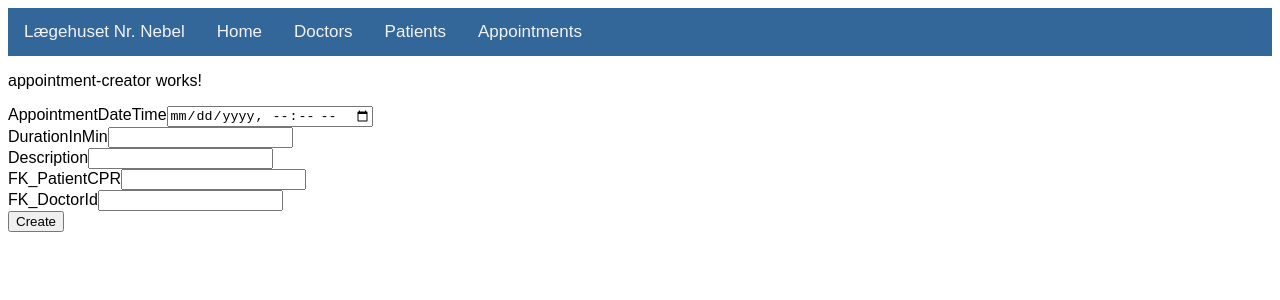
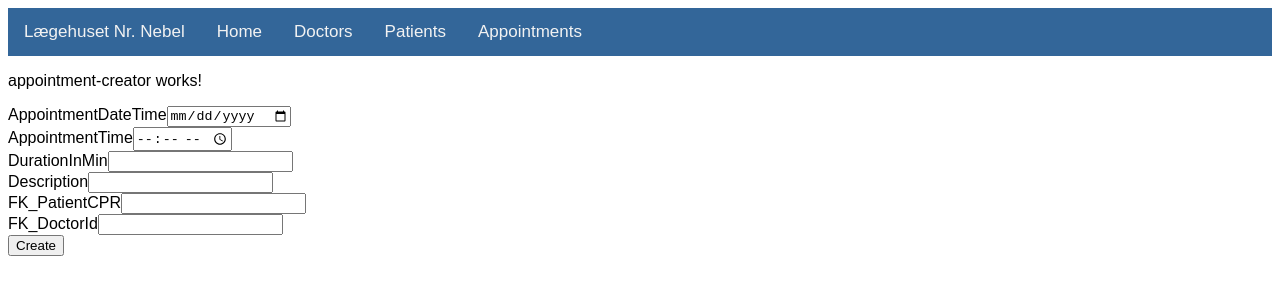
Before and after one commit to scupak/CS2020_exam_project_Frontend, an Angular app: page /appointment-creator in a window 1280 px wide. Shown: the top 300 px of the page. Built offline with nearby package versions, Linux system fonts and the light colour scheme.

Commit message:
made time setting

```diff
--- a/src/app/appointment/appointment-creator/appointment-creator.component.html
+++ b/src/app/appointment/appointment-creator/appointment-creator.component.html
@@ -4,10 +4,16 @@
 <form [formGroup]="appointmentForm" (ngSubmit)="save()">
   <div class="form-group">
     <label>AppointmentDateTime</label>
-    <input type="datetime-local" formControlName="AppointmentDateTime" class="form-control" required/>
+    <input type="date" formControlName="AppointmentDateTime" class="form-control" required/>
     <div *ngIf="AppointmentDateTime.invalid && submitted" class="alert-danger">
       <div *ngIf="AppointmentDateTime.errors.required">AppointmentDateTime is required</div>
     </div>
+    <div class="form-group">
+      <label>AppointmentTime</label>
+      <input type="time" formControlName="AppointmentTime" class="form-control" required/>
+      <div *ngIf="AppointmentTime.invalid && submitted" class="alert-danger">
+        <div *ngIf="AppointmentTime.errors.required">AppointmentTime is required</div>
+      </div>
     <div class="form-group">
       <label>DurationInMin</label>
       <input type="number" formControlName="DurationInMin" class="form-control" required/>
@@ -36,6 +42,7 @@
         </div>
       </div>
     </div>
+    </div>
   </div>
   <div class="form-group">
     <button class="btn btn-primary">Create</button>
--- a/src/app/appointment/appointment-creator/appointment-creator.component.ts
+++ b/src/app/appointment/appointment-creator/appointment-creator.component.ts
@@ -12,6 +12,7 @@ import {DatePipe} from '@angular/common';
 export class AppointmentCreatorComponent implements OnInit {
   appointmentForm = new FormGroup( {
     AppointmentDateTime: new FormControl('', Validators.required),
+    AppointmentTime: new FormControl('', Validators.required),
     DurationInMin: new FormControl('', Validators.required),
     Description: new FormControl('' , Validators.required),
     FK_PatientCPR: new FormControl('', Validators.required),
@@ -27,6 +28,7 @@ export class AppointmentCreatorComponent implements OnInit {
 
   // Getters for easy access to form fields
   get AppointmentDateTime(): AbstractControl { return this.appointmentForm.get('AppointmentDateTime'); }
+  get AppointmentTime(): AbstractControl { return this.appointmentForm.get('AppointmentTime'); }
   get DurationInMin(): AbstractControl { return this.appointmentForm.get('DurationInMin'); }
   get Description(): AbstractControl { return this.appointmentForm.get('Description'); }
   get FK_PatientCPR(): AbstractControl { return this.appointmentForm.get('FK_PatientCPR'); }
@@ -38,11 +40,13 @@ export class AppointmentCreatorComponent implements OnInit {
 
   save(): void {
     this.submitted = true;
-
+    console.log(this.AppointmentDateTime.value);
+    console.log(this.AppointmentTime.value);
     // stop here if form is invalid
     if (this.appointmentForm.invalid) {
       return;
     }
+
     this.appointmentForm.value.AppointmentDateTime = this.datePipe.transform(this.AppointmentDateTime.value, 'yyyy-MM-dd');
     const appointment = { PK_AppointmentId: 0,
                           AppointmentDateTime: this.AppointmentDateTime.value,
```
